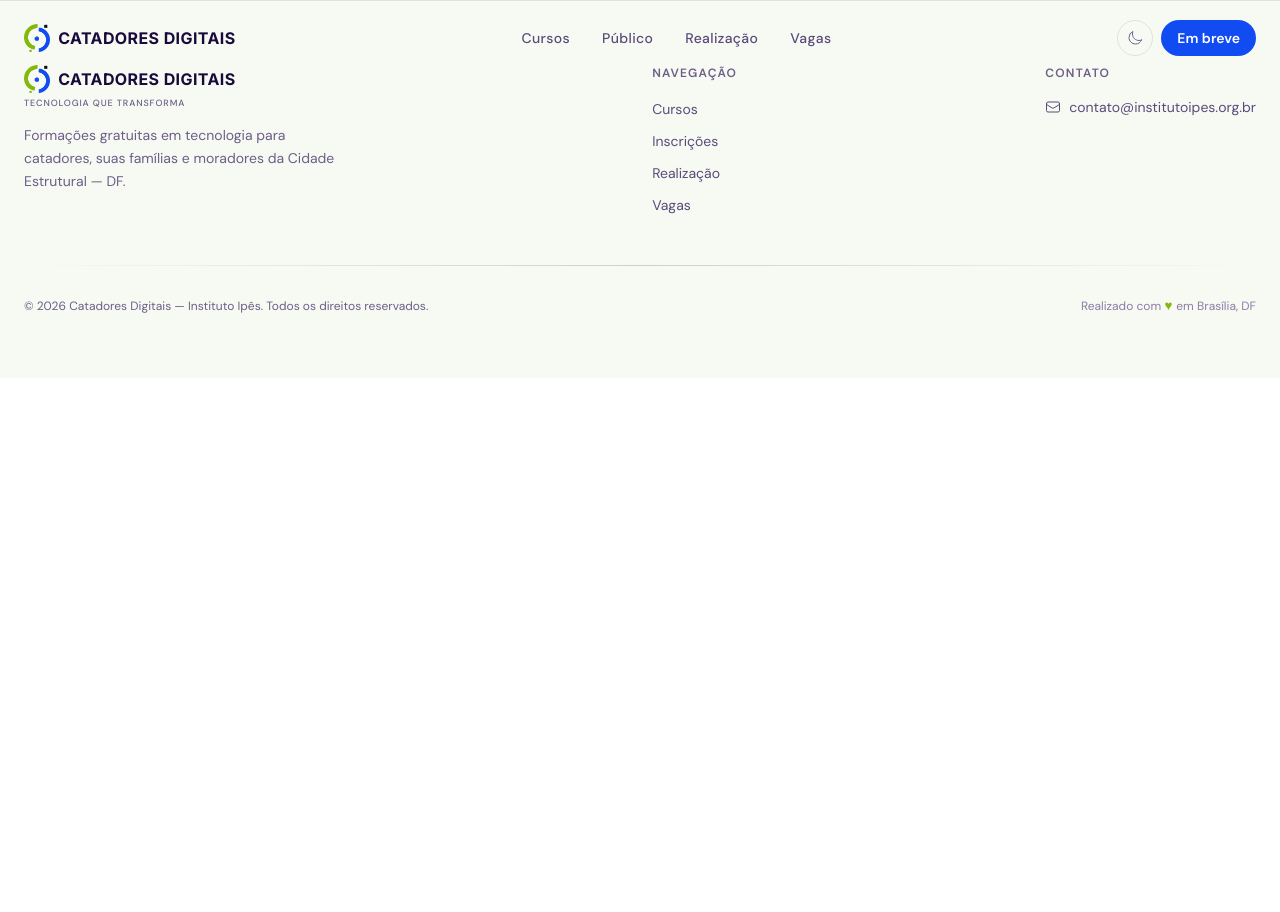
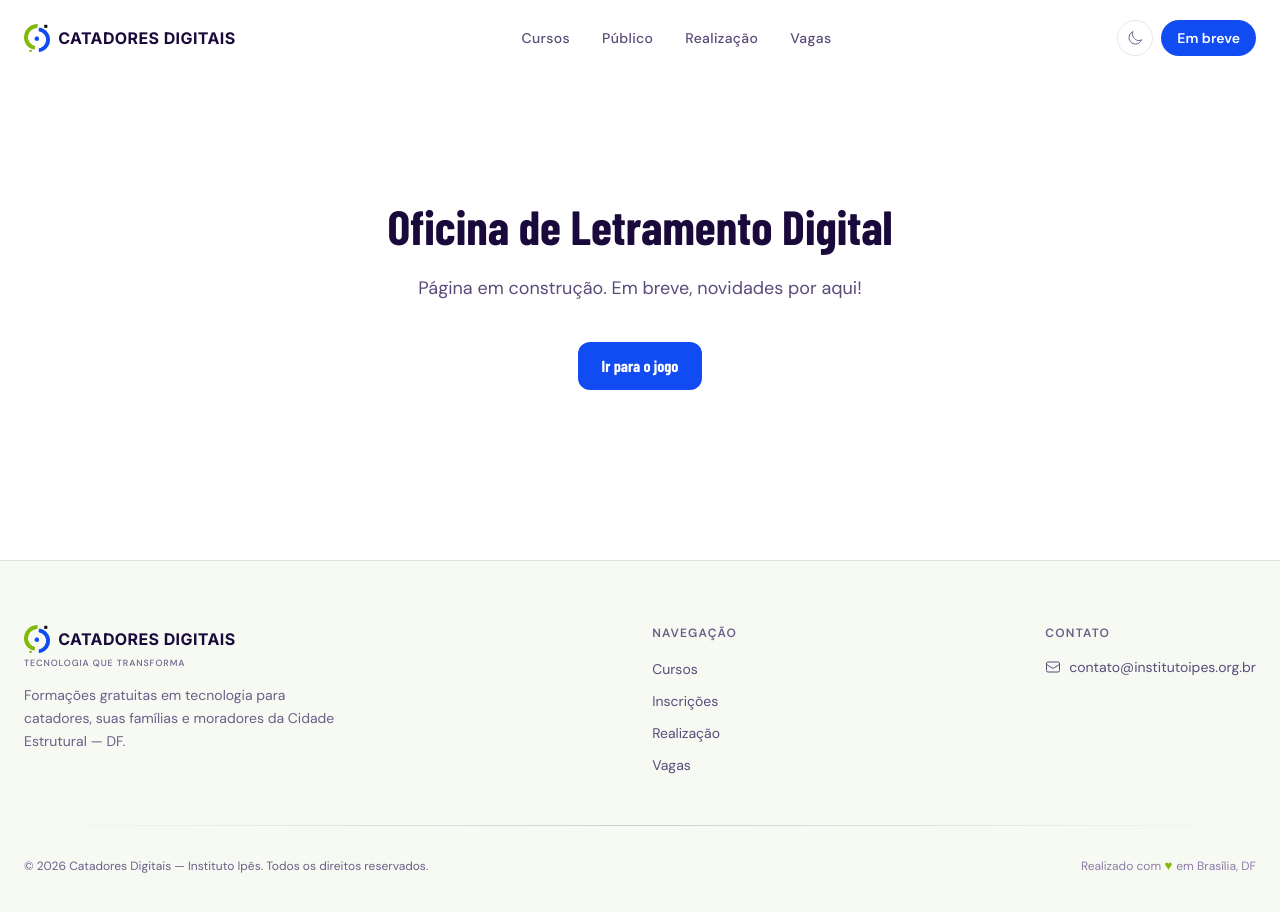
Before and after one commit to heliodevreact-star/catadoresDigitais, a React (Vite) app in the folder landing/: page /oficinaletramento in a window 1280 px wide. Shown: the top 912 px of the page. Before the commit the page ends 800 px from the top, so only its background shows below. Built offline with nearby package versions, Linux system fonts and the light colour scheme; a web font is replaced by a local one.

Commit message:
new routes

```diff
--- a/landing/src/App.tsx
+++ b/landing/src/App.tsx
@@ -6,6 +6,8 @@ import { Footer } from './components/Footer';
 import { Home } from './pages/Home';
 import { Vagas } from './pages/Vagas';
 import { Design } from './pages/Design';
+import { OficinaLetramento } from './pages/OficinaLetramento';
+import { OficinaLetramentoJogo } from './pages/OficinaLetramentoJogo';
 
 function App() {
   return (
@@ -16,6 +18,8 @@ function App() {
           <Route path="/" element={<main><Home /></main>} />
           <Route path="/vagas" element={<Vagas />} />
           <Route path="/design" element={<Design />} />
+          <Route path="/oficinaletramento" element={<OficinaLetramento />} />
+          <Route path="/oficinaletramento/jogo" element={<OficinaLetramentoJogo />} />
         </Routes>
         <Footer />
       </div>
--- /dev/null
+++ b/landing/src/pages/OficinaLetramento.tsx
@@ -0,0 +1,25 @@
+import { Link } from 'react-router-dom';
+
+// Página temporária — conteúdo definitivo será adicionado em breve.
+export function OficinaLetramento() {
+  return (
+    <main>
+      <section className="relative pt-32 pb-24 md:pt-40 md:pb-32 min-h-[70vh] flex items-center">
+        <div className="relative z-10 max-w-3xl mx-auto px-6 text-center">
+          <h1 className="font-syne font-extrabold text-4xl md:text-5xl text-[var(--c-text)] mb-6 leading-tight">
+            Oficina de Letramento Digital
+          </h1>
+          <p className="font-dm text-lg text-[var(--c-muted)] mb-10">
+            Página em construção. Em breve, novidades por aqui!
+          </p>
+          <Link
+            to="/oficinaletramento/jogo"
+            className="inline-flex items-center gap-2 px-6 py-3 rounded-xl font-syne font-bold text-white bg-brand-blue hover:opacity-90 transition-opacity"
+          >
+            Ir para o jogo
+          </Link>
+        </div>
+      </section>
+    </main>
+  );
+}
--- /dev/null
+++ b/landing/src/pages/OficinaLetramentoJogo.tsx
@@ -0,0 +1,25 @@
+import { Link } from 'react-router-dom';
+
+// Página temporária — conteúdo definitivo será adicionado em breve.
+export function OficinaLetramentoJogo() {
+  return (
+    <main>
+      <section className="relative pt-32 pb-24 md:pt-40 md:pb-32 min-h-[70vh] flex items-center">
+        <div className="relative z-10 max-w-3xl mx-auto px-6 text-center">
+          <h1 className="font-syne font-extrabold text-4xl md:text-5xl text-[var(--c-text)] mb-6 leading-tight">
+            Jogo da Oficina de Letramento
+          </h1>
+          <p className="font-dm text-lg text-[var(--c-muted)] mb-10">
+            Página em construção. O jogo chega em breve!
+          </p>
+          <Link
+            to="/oficinaletramento"
+            className="inline-flex items-center gap-2 px-6 py-3 rounded-xl font-syne font-bold text-[var(--c-text)] border border-[var(--c-border)] hover:border-brand-blue/50 transition-colors"
+          >
+            ← Voltar para a oficina
+          </Link>
+        </div>
+      </section>
+    </main>
+  );
+}
```
